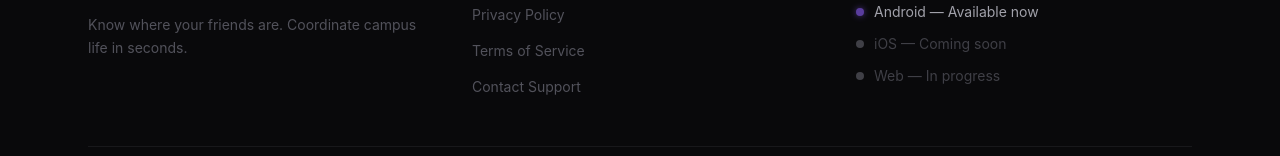
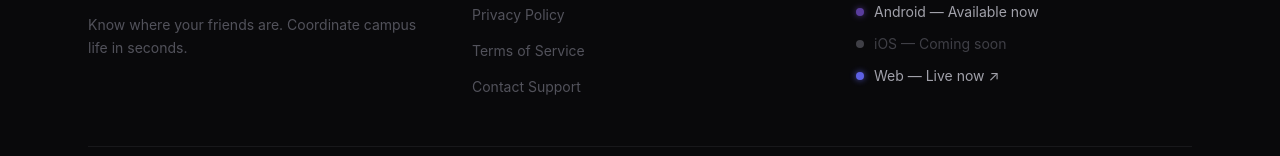
Before and after one commit to AditRaj-dev/CrewConnect, a Next.js app: page / in a window 1280 px wide. Shown: the part 4572-4728 px from the top of the page. Built offline with nearby package versions, Linux system fonts and the light colour scheme; no server answers.

Commit message:
feat: mark web app as live in footer with link

```diff
--- a/src/components/Footer.tsx
+++ b/src/components/Footer.tsx
@@ -96,10 +96,20 @@ export default function Footer() {
                 <div className="w-2 h-2 rounded-full" style={{ background: '#3f3f46' }} />
                 <span className="text-sm" style={{ color: '#3f3f46' }}>iOS — Coming soon</span>
               </div>
-              <div className="flex items-center gap-2.5">
-                <div className="w-2 h-2 rounded-full" style={{ background: '#3f3f46' }} />
-                <span className="text-sm" style={{ color: '#3f3f46' }}>Web — In progress</span>
-              </div>
+              <a
+                href={config.download.web.url}
+                target="_blank"
+                rel="noopener noreferrer"
+                className="flex items-center gap-2.5 group"
+              >
+                <motion.div
+                  animate={{ opacity: [1, 0.4, 1] }}
+                  transition={{ duration: 2, repeat: Infinity, delay: 0.7 }}
+                  className="w-2 h-2 rounded-full"
+                  style={{ background: '#6366f1', boxShadow: '0 0 6px rgba(99,102,241,0.8)' }}
+                />
+                <span className="text-sm transition-colors duration-150 group-hover:text-indigo-400" style={{ color: '#a1a1aa' }}>Web — Live now ↗</span>
+              </a>
             </div>
           </motion.div>
         </div>
```
